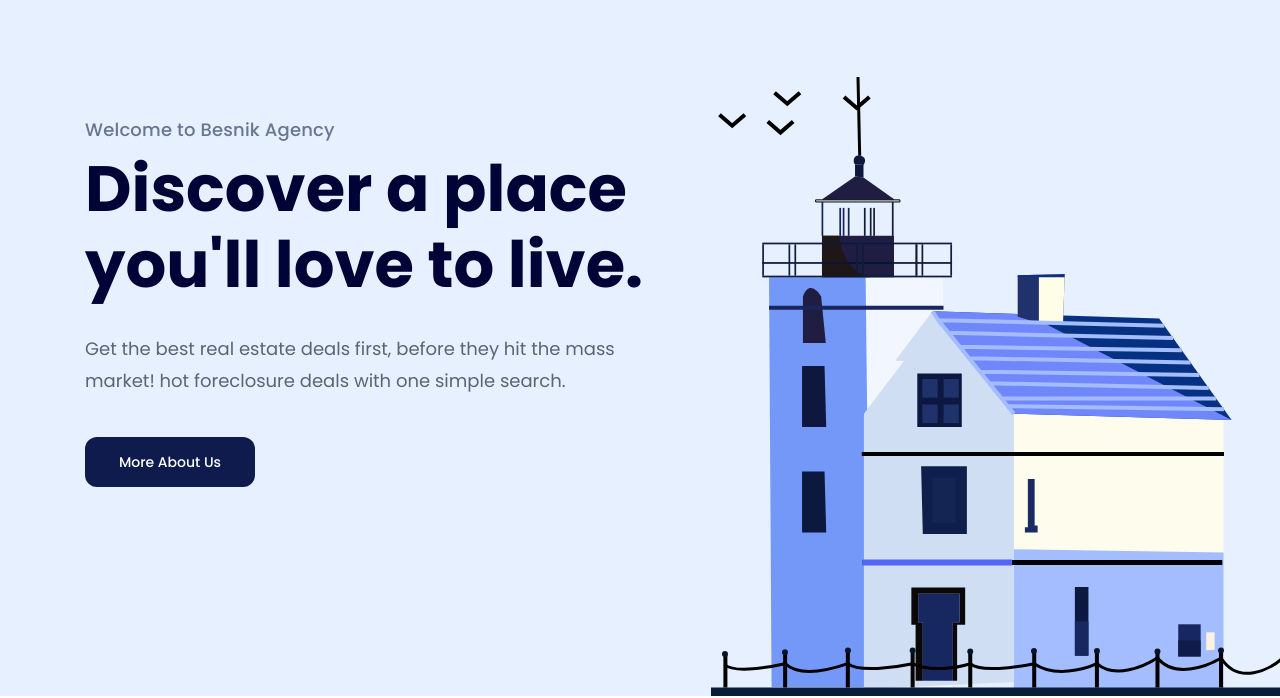
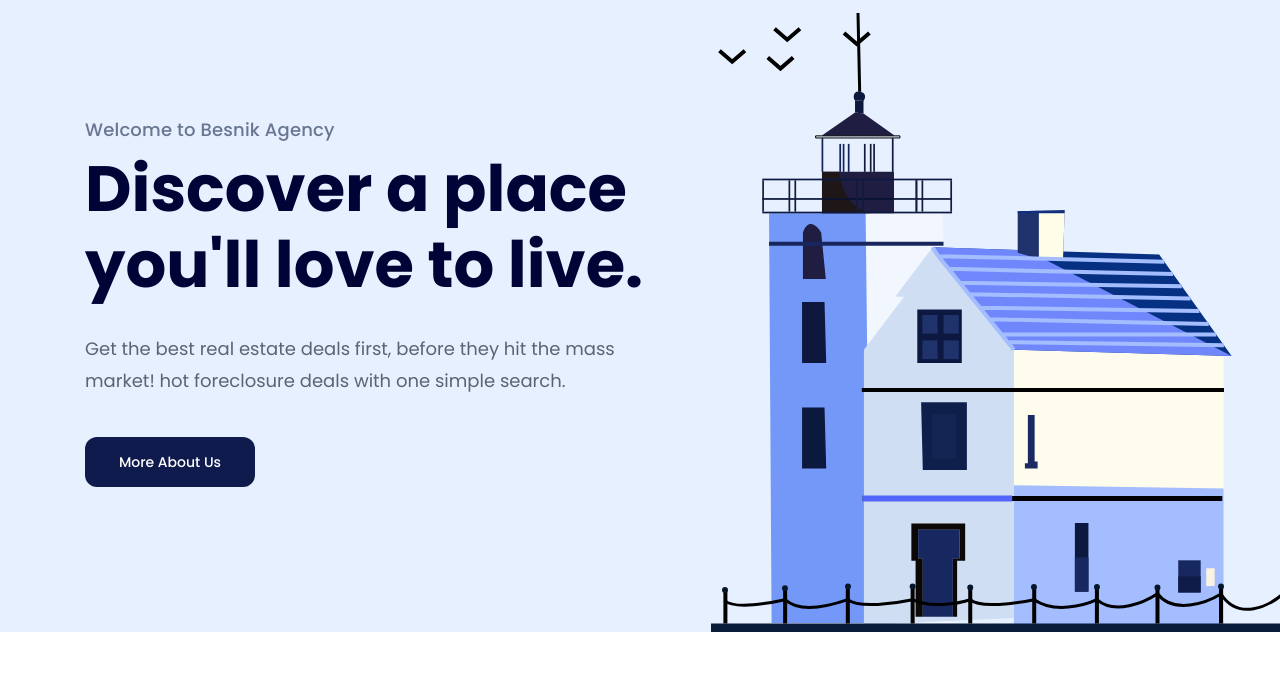
Before and after one commit to cuuluong/f8-htmlcss-01, a plain HTML site: page index.html in a window 1280 px wide. Shown: the part 104-802 px from the top of the page. Drawn offline with Linux system fonts and the light colour scheme.

Commit message:
first commit

```diff
--- a/assets/css/style.css
+++ b/assets/css/style.css
@@ -57,7 +57,8 @@ a {
 /* ===========Header============*/
 .header {
     background: #e6f0ff;
-    height: 100vh;
+    height: 736px;
+    position: relative;
 }
 
 /* Navigtion */
@@ -104,6 +105,7 @@ a {
 /*    hero   */
 .hero {
     margin-top: 130px;
+    display: flex;
 }
 
 .hero .info {
```
